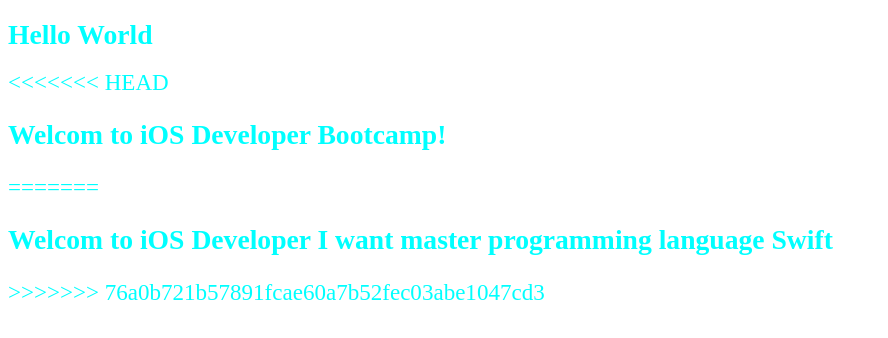
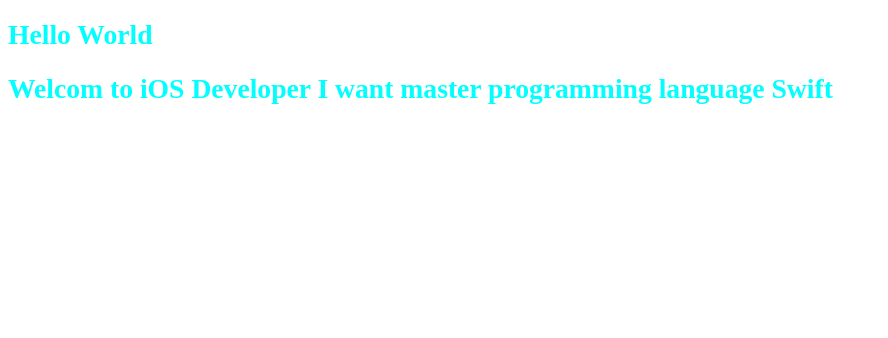
Before and after one commit to quanluncodedao/Web_Demo, a plain HTML site: page View/index.html in a window 1280 px wide. Shown: the whole page, without its empty margins (0-888 px from the left). Drawn offline with Linux system fonts and the light colour scheme.

Commit message:
Update index.html

```diff
--- a/View/index.html
+++ b/View/index.html
@@ -8,10 +8,6 @@
 </head>
 <body>
     <h1>Hello World</h1>
-<<<<<<< HEAD
-    <h2>Welcom to iOS Developer  Bootcamp!</h2>
-=======
     <h2>Welcom to iOS Developer I want master programming language Swift</h2>
->>>>>>> 76a0b721b57891fcae60a7b52fec03abe1047cd3
 </body>
 </html>
```
